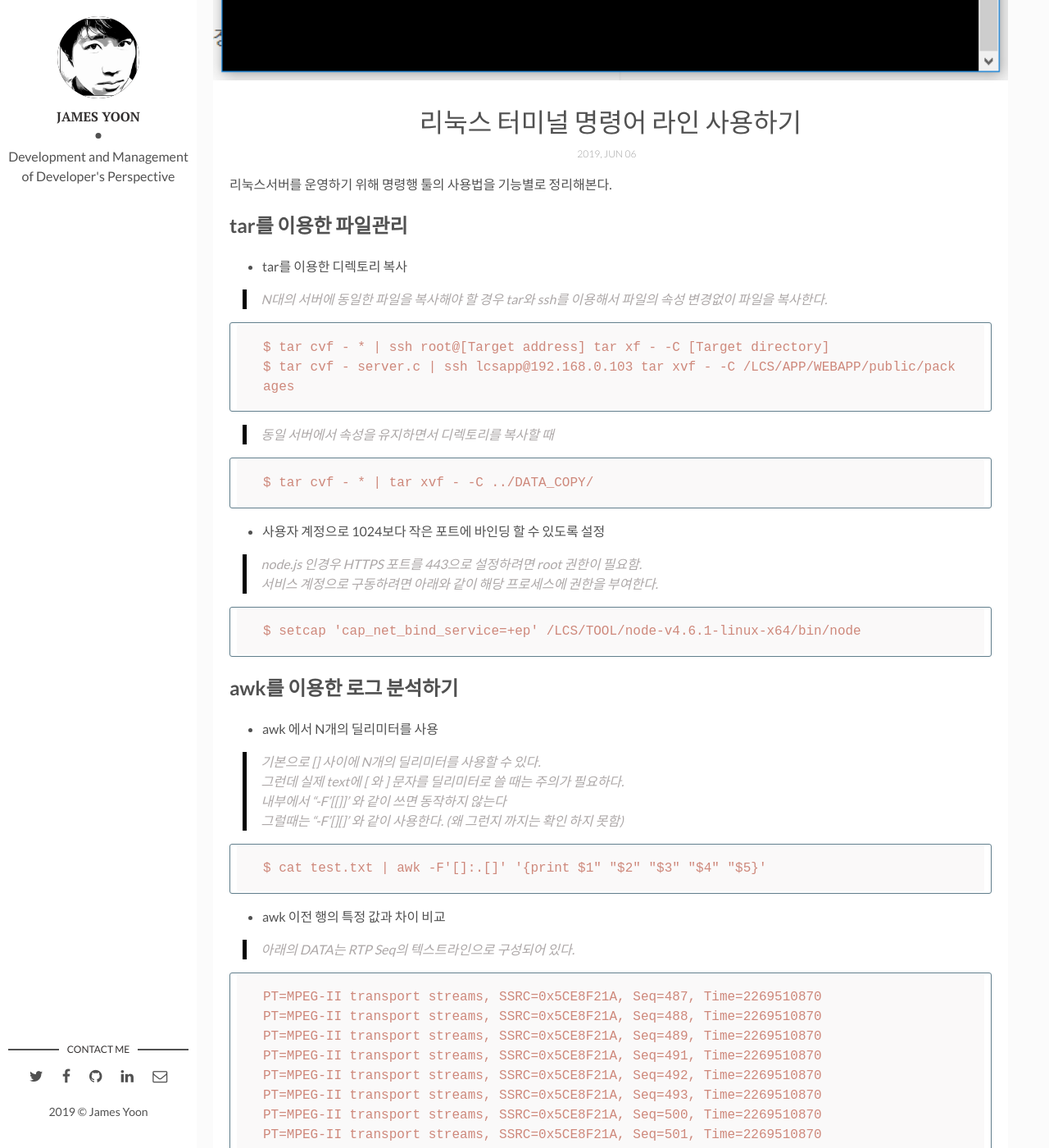
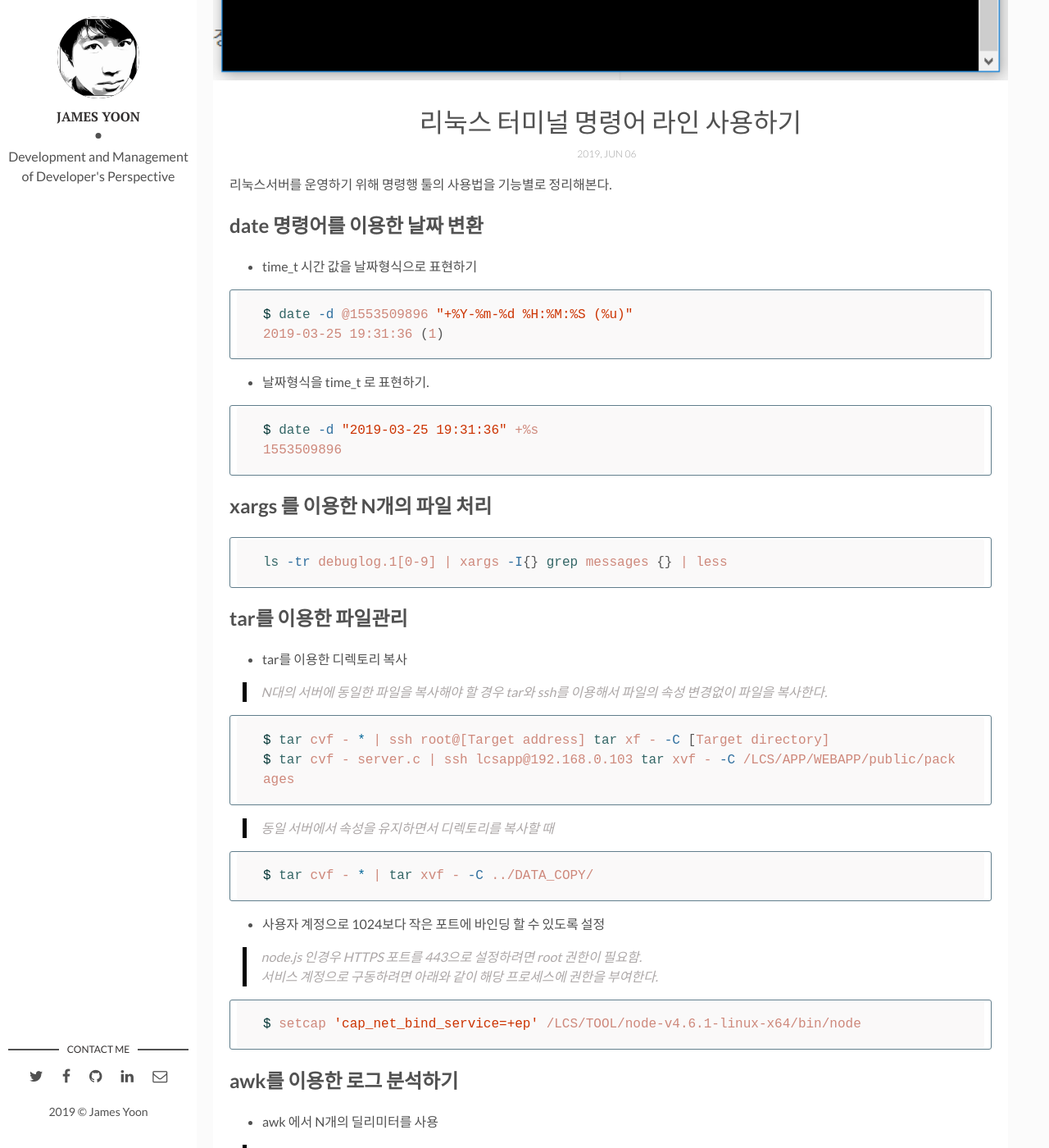
Before and after one commit to butteryoon/butteryoon.github.io, a Jekyll site: the page built from _posts/2018-11-24-CommandLine.md, in a window 1280 px wide and 1400 px high, scrolled down 395 px. Shown: the whole window at 82% size. Built offline with Jekyll 4.4.1, drawn with Linux system fonts in a browser that asks for light colours; comment, search, counter and statistics services are not loaded; some of the changed text lies outside the part shown.

Commit message:
add xargs, adb server restart

````diff
--- a/_posts/2018-11-24-CommandLine.md
+++ b/_posts/2018-11-24-CommandLine.md
@@ -10,6 +10,27 @@ categories: dev
 리눅스서버를 운영하기 위해 명령행 툴의 사용법을 기능별로 정리해본다.
 
 
+## date 명령어를 이용한 날짜 변환
+
+- time_t 시간 값을 날짜형식으로 표현하기
+
+```bash
+$ date -d @1553509896 "+%Y-%m-%d %H:%M:%S (%u)"
+2019-03-25 19:31:36 (1)
+```
+
+- 날짜형식을 time_t 로 표현하기.
+
+```bash
+$ date -d "2019-03-25 19:31:36" +%s
+1553509896
+```
+## xargs 를 이용한 N개의 파일 처리
+
+```bash
+ls -tr debuglog.1[0-9] | xargs -I{} grep messages {} | less
+```
+
 ## tar를 이용한 파일관리
 
 
@@ -17,14 +38,14 @@ categories: dev
 
 > N대의 서버에 동일한 파일을 복사해야 할 경우 tar와 ssh를 이용해서 파일의 속성 변경없이 파일을 복사한다.
 
-```
+```bash
 $ tar cvf - * | ssh root@[Target address] tar xf - -C [Target directory]
 $ tar cvf - server.c | ssh lcsapp@192.168.0.103 tar xvf - -C /LCS/APP/WEBAPP/public/packages
 ```
 
 > 동일 서버에서 속성을 유지하면서 디렉토리를 복사할 때
 
-```
+```bash
 $ tar cvf - * | tar xvf - -C ../DATA_COPY/
 ```
 
@@ -33,7 +54,7 @@ $ tar cvf - * | tar xvf - -C ../DATA_COPY/
 > node.js 인경우 HTTPS 포트를 443으로 설정하려면 root 권한이 필요함.
 > 서비스 계정으로 구동하려면 아래와 같이 해당 프로세스에 권한을 부여한다.
 
-```
+```bash
 $ setcap 'cap_net_bind_service=+ep' /LCS/TOOL/node-v4.6.1-linux-x64/bin/node
 ```
 
@@ -46,7 +67,7 @@ $ setcap 'cap_net_bind_service=+ep' /LCS/TOOL/node-v4.6.1-linux-x64/bin/node
 > 내부에서 "-F'[[]]' 와 같이 쓰면 동작하지 않는다
 > 그럴때는 "-F'[][]' 와 같이 사용한다. (왜 그런지 까지는 확인 하지 못함)
 
-```
+```bash
 $ cat test.txt | awk -F'[]:.[]' '{print $1" "$2" "$3" "$4" "$5}'
 ```
 
@@ -75,7 +96,7 @@ PT=MPEG-II transport streams, SSRC=0x5CE8F21A, Seq=506, Time=2269510870
 > 이전 Seq 값과 5이상 차이나면 출력 : {if (GAP>5 || BASE>$6) print $0" "GAP" "BASE};
 > 이후 Seq 값을 BASE 변수에 저장 : {BASE=$6}
 
-```
+```bash
 $ cat data.set | awk -F[=,] 'BEGIN {BASE=0}; {GAP=$6-BASE}; {if (GAP>5 || BASE>$6) print $0" "GAP" "BASE}; {BASE=$6}'
 PT=MPEG-II transport streams, SSRC=0x5CE8F21A, Seq=487, Time=2269510870  487 0	: 첫줄은 무시
 PT=MPEG-II transport streams, SSRC=0x5CE8F21A, Seq=500, Time=2269510870  7 493
@@ -86,15 +107,17 @@ PT=MPEG-II transport streams, SSRC=0x5CE8F21A, Seq=500, Time=2269510870  7 493
 - 사용자 계정으로 tshark 사용하기.
 - [tshark을 이용한 패킷 덤프](https://butteryoon.github.io/dev/2019/05/19/pcketdump.html) 참고.
 
-```
+```bash
 # setcap cap_net_raw,cap_net_admin+eip /usr/sbin/dumpcap
 ```
+
 
 ## 참고 URL
 - [Bash scripting cheatsheet](https://devhints.io/bash.html)
 - [Node.js; Error: listen EACCES 0.0.0.0:80](https://geunhokhim.wordpress.com/2016/03/29/nodejs-error-listen-eacces-0-0-0-0-80/)
 - [아카이브 생성 및 해제(linux tar) 사용법](https://jdm.kr/blog/14)
 - [tshark을 이용한 패킷 덤프](https://butteryoon.github.io/dev/2019/05/19/pcketdump.html)
+- [Date time in Linux bash](https://unix.stackexchange.com/questions/85982/date-time-in-linux-bash)
 
 
 [Bash]: https://www.gnu.org/software/bash/
````
Also changed, not shown: _posts/2019-01-30-android_adb.md (+24 -1 lines).
